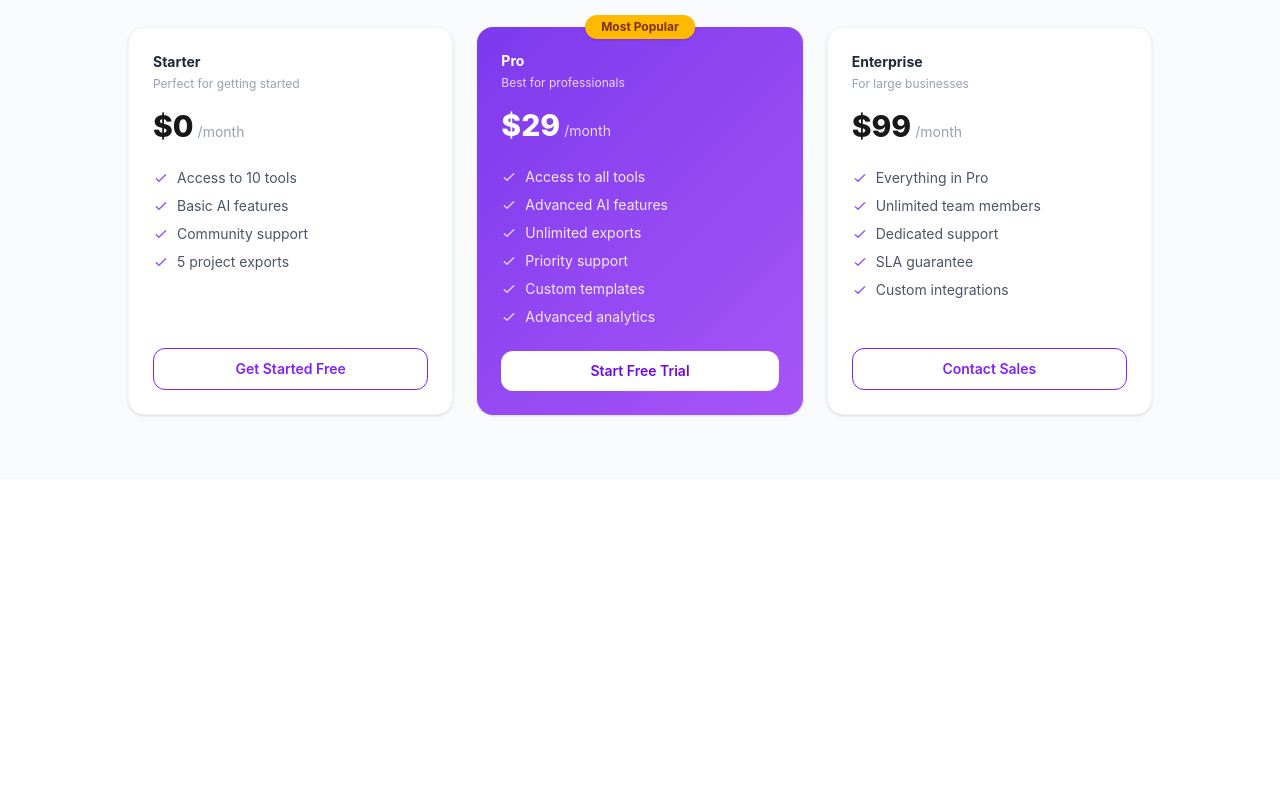
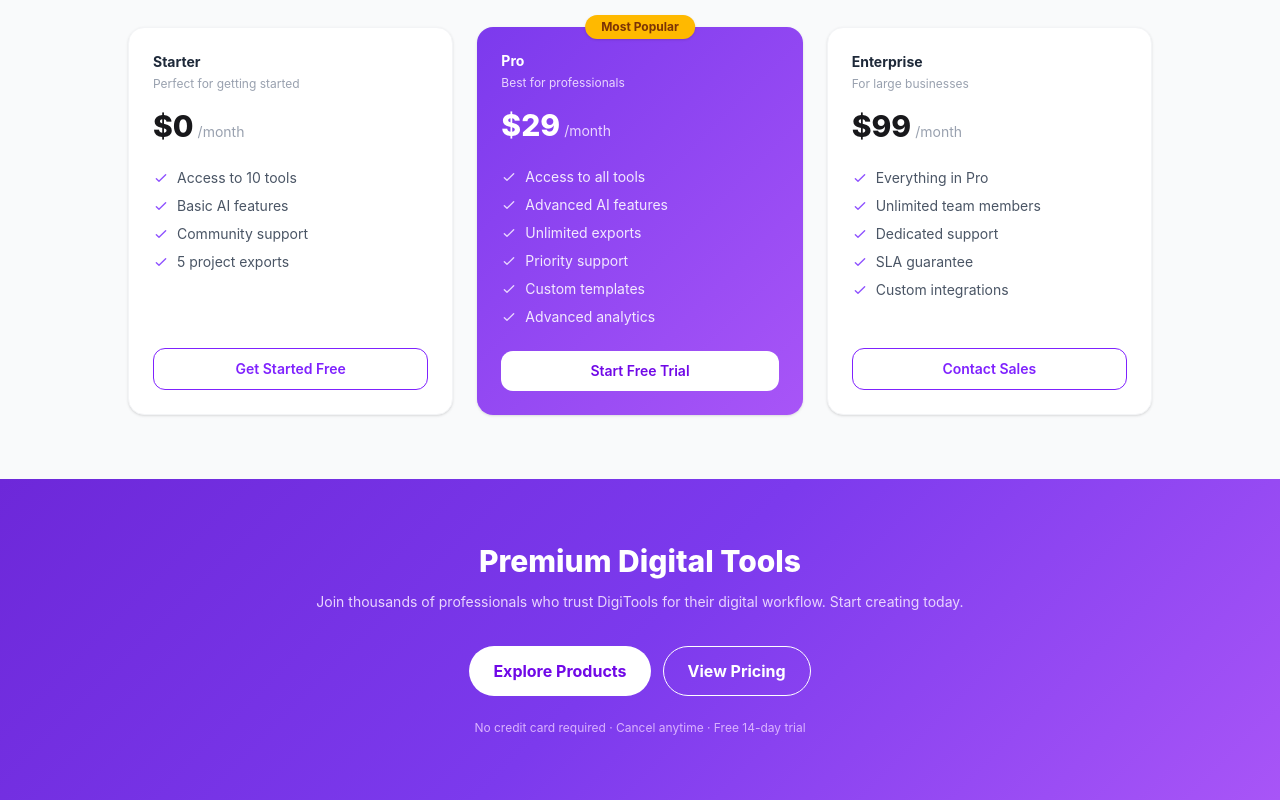
Before and after one commit to Shipan-Ahmed/A-06-Melsn-6, a React (Vite) app: page / in a window 1280 px wide. Shown: the part 3408-4208 px from the top of the page. Before the commit the page ends 3887 px from the top, so only its background shows below. Built offline with nearby package versions, Linux system fonts and the light colour scheme.

Commit message:
added optional section

```diff
--- a/src/App.jsx
+++ b/src/App.jsx
@@ -7,13 +7,13 @@
 import Rating from './Components/Rating';
 import Steps from './Components/Steps';
 import Pricing from './Components/Pricing';
+import Optional from './Components/Optional';
 
 function App() {
 
    const [cartItems, setCartItems] = useState([]);
 
    const handleAddToCart = (product) => {
-     // Prevent duplicates
      if (!cartItems.find((item) => item.id === product.id)) {
        setCartItems((prev) => [...prev, product]);
      }
@@ -41,6 +41,7 @@
       ></MainSection>
       <Steps></Steps>
       <Pricing></Pricing>
+      <Optional></Optional>
 
     </div>
   );
--- /dev/null
+++ b/src/Components/Optional.jsx
@@ -0,0 +1,35 @@
+import React from 'react';
+
+const Optional = () => {
+    return (
+      <section
+        className="py-16 px-4 md:px-8 lg:px-16 text-white text-center"
+        style={{
+          background: "linear-gradient(135deg, #6d28d9, #7c3aed, #a855f7)",
+        }}
+      >
+        <div className="max-w-2xl mx-auto">
+          <h2 className="text-3xl font-extrabold mb-3">
+            Premium Digital Tools
+          </h2>
+          <p className="text-purple-200 text-sm mb-8 leading-relaxed">
+            Join thousands of professionals who trust DigiTools for their
+            digital workflow. Start creating today.
+          </p>
+          <div className="flex gap-3 justify-center flex-wrap">
+            <button className="bg-white text-violet-700 font-bold rounded-full px-6 py-3 hover:bg-gray-100 transition-colors cursor-pointer">
+              Explore Products
+            </button>
+            <button className="border border-white text-white font-bold rounded-full px-6 py-3 hover:bg-white hover:text-violet-700 transition-colors cursor-pointer">
+              View Pricing
+            </button>
+          </div>
+          <p className="text-purple-300 text-xs mt-6">
+            No credit card required · Cancel anytime · Free 14-day trial
+          </p>
+        </div>
+      </section>
+    );
+};
+
+export default Optional;
```
